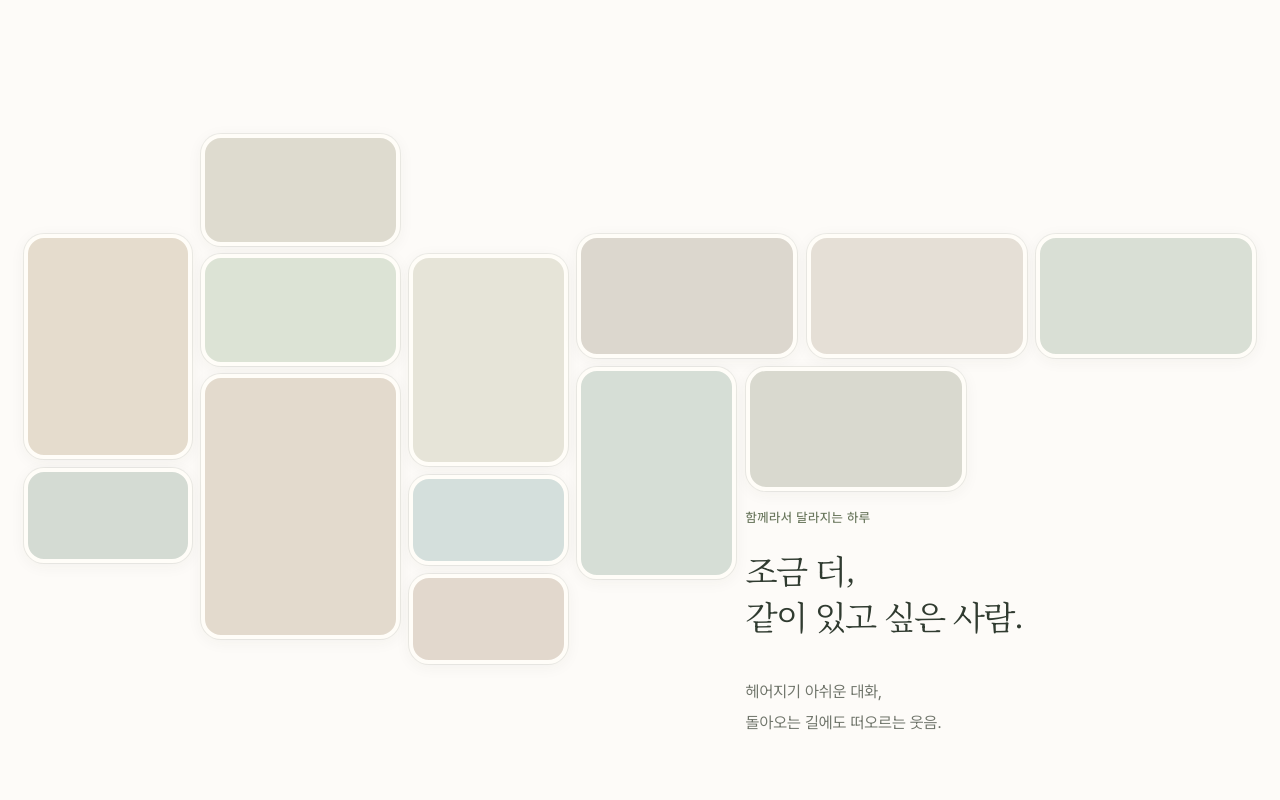
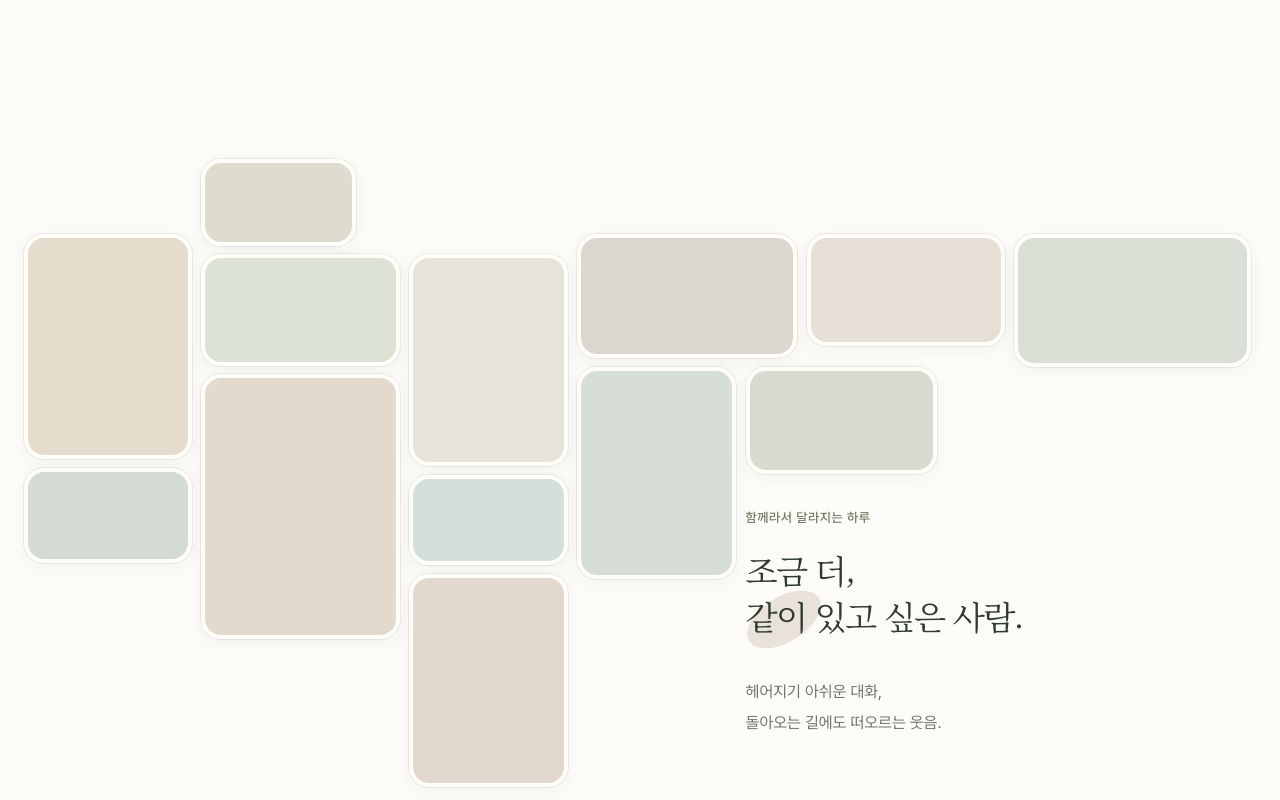
Before and after one commit to JAVECompany/jave-website, a Next.js app: page /tilde in a window 1280 px wide. Shown: the part 1320-2120 px from the top of the page. Built offline with nearby package versions, Linux system fonts and the light colour scheme.

Commit message:
[CF-Pages-Skip] style: 틸드 문구 타원과 액자 비율 조정

```diff
--- /dev/null
+++ b/src/app/tilde/_components/stories/StoryAccentText.tsx
@@ -0,0 +1,27 @@
+import type { StoryTextAccent } from "../../_types/story-copy";
+
+type StoryAccentTextProps = {
+    text: string;
+    accent?: StoryTextAccent;
+};
+
+export default function StoryAccentText({ text, accent }: StoryAccentTextProps) {
+    if (!accent) return text;
+
+    const start = text.indexOf(accent.text);
+    if (start === -1) return text;
+
+    return (
+        <>
+            {text.slice(0, start)}
+            <span className="relative inline-block">
+                <span
+                    aria-hidden="true"
+                    className={`pointer-events-none absolute -z-10 rounded-[50%] ${accent.className}`}
+                />
+                {accent.text}
+            </span>
+            {text.slice(start + accent.text.length)}
+        </>
+    );
+}
--- a/src/app/tilde/_components/stories/StoryCopy.tsx
+++ b/src/app/tilde/_components/stories/StoryCopy.tsx
@@ -1,8 +1,8 @@
-type StoryCopyProps = {
+import type { StoryCopyContent } from "../../_types/story-copy";
+import StoryAccentText from "./StoryAccentText";
+
+type StoryCopyProps = StoryCopyContent & {
     id: string;
-    eyebrow: string;
-    title: string;
-    description: string;
     titleClassName?: string;
 };
 
@@ -11,21 +11,31 @@ export default function StoryCopy({
     eyebrow,
     title,
     description,
+    accent,
     titleClassName = "text-[clamp(2rem,3.7vw,4.5rem)]",
 }: StoryCopyProps) {
     return (
-        <div className="min-w-0 text-[#303b30]">
+        <div className="relative isolate min-w-0 text-[#303b30]">
             <p className="text-xs leading-relaxed font-medium tracking-[.04em] text-[#6b785e] sm:text-[13px]">
-                {eyebrow}
+                <StoryAccentText
+                    text={eyebrow}
+                    accent={accent?.target === "eyebrow" ? accent : undefined}
+                />
             </p>
             <h2
                 id={id}
                 className={`mt-5 font-['Noto_Serif_KR',serif] leading-[1.38] font-normal tracking-[-.055em] whitespace-pre-line break-keep ${titleClassName}`}
             >
-                {title}
+                <StoryAccentText
+                    text={title}
+                    accent={accent?.target === "title" ? accent : undefined}
+                />
             </h2>
             <p className="mt-7 max-w-[29em] text-sm leading-[1.95] whitespace-pre-line break-keep text-[#70756b] sm:text-base lg:mt-9">
-                {description}
+                <StoryAccentText
+                    text={description}
+                    accent={accent?.target === "description" ? accent : undefined}
+                />
             </p>
         </div>
     );
--- a/src/app/tilde/_data/conversation-gallery.ts
+++ b/src/app/tilde/_data/conversation-gallery.ts
@@ -1,7 +1,7 @@
 import { storyPhotos } from "./stories";
 
 // A full-width gallery with a free area below the right-hand frames for the story copy.
-export const conversationGalleryCanvas = { width: 1354, height: 582.4375 };
+export const conversationGalleryCanvas = { width: 1354, height: 2152 / 3 };
 
 export const conversationGalleryFrames = [
     {
@@ -14,8 +14,8 @@ export const conversationGalleryFrames = [
     {
         photo: storyPhotos.conversationLittleMoment,
         x: 195,
-        y: 0,
-        width: 218,
+        y: 27,
+        width: 170,
         className: "aspect-video bg-[#dedbcf]",
     },
     {
@@ -51,7 +51,7 @@ export const conversationGalleryFrames = [
         x: 423,
         y: 484,
         width: 175,
-        className: "aspect-video bg-[#e2d8cd]",
+        className: "aspect-[3/4] bg-[#e2d8cd]",
     },
     {
         photo: storyPhotos.conversationWindow,
@@ -71,14 +71,14 @@ export const conversationGalleryFrames = [
         photo: storyPhotos.conversationMoment,
         x: 860,
         y: 110,
-        width: 242,
+        width: 218,
         className: "aspect-video bg-[#e5dfd6]",
     },
     {
         photo: storyPhotos.conversationNewMemory,
-        x: 1112,
+        x: 1088,
         y: 110,
-        width: 242,
+        width: 260,
         className: "aspect-video bg-[#d9dfd5]",
     },
     {
@@ -92,7 +92,7 @@ export const conversationGalleryFrames = [
         photo: storyPhotos.conversationEvening,
         x: 793,
         y: 256,
-        width: 242,
+        width: 210,
         className: "aspect-video bg-[#d9d9cf]",
     },
 ];
--- a/src/app/tilde/_data/stories.ts
+++ b/src/app/tilde/_data/stories.ts
@@ -1,3 +1,5 @@
+import type { StoryCopyContent } from "../_types/story-copy";
+
 export type StoryPhotoAsset = {
     src: string | null;
     alt: string;
@@ -7,21 +9,37 @@ export const conversationStory = {
     eyebrow: "함께라서 달라지는 하루",
     title: "조금 더,\n같이 있고 싶은 사람.",
     description: "헤어지기 아쉬운 대화,\n돌아오는 길에도 떠오르는 웃음.",
-};
+    accent: {
+        target: "title",
+        text: "같이",
+        className:
+            "top-[.08em] -left-[.08em] h-[1.35em] w-[2.45em] -rotate-[32deg] bg-[#e2d8cd]/70",
+    },
+} satisfies StoryCopyContent;
 
 export const todayStory = {
     eyebrow: "오늘을 함께하는 사람들",
     title: "오늘,\n같이 할까요?",
     description:
         "문득 걷고 싶은 저녁, 가볍게 나누는 커피 한 잔.\n시간이 맞는 사람들과 오늘의 작은 약속을 만들어요.",
-};
+    accent: {
+        target: "description",
+        text: "시간이",
+        className: "top-[.25em] -left-[.15em] h-[2em] w-[5em] -rotate-[28deg] bg-[#d4dfdc]/40",
+    },
+} satisfies StoryCopyContent;
 
 export const clubsStory = {
     eyebrow: "좋아하는 것으로 이어지는 동아리",
     title: "다음 주에도,\n우리 만나요.",
     description:
         "같은 취미로 모여, 함께하는 시간이 쌓이면.\n좋아하는 일 곁에 좋아하는 사람들이 남아요.",
-};
+    accent: {
+        target: "eyebrow",
+        text: "동아리",
+        className: "-top-[.55em] -left-[.35em] h-[2.8em] w-[3.8em] -rotate-[34deg] bg-[#d7cabb]/65",
+    },
+} satisfies StoryCopyContent;
 
 export const storyPhotos = {
     conversation: { src: null, alt: "카페에서 편안하게 대화하는 두 사람" },
--- /dev/null
+++ b/src/app/tilde/_types/story-copy.ts
@@ -0,0 +1,12 @@
+export type StoryTextAccent = {
+    target: "eyebrow" | "title" | "description";
+    text: string;
+    className: string;
+};
+
+export type StoryCopyContent = {
+    eyebrow: string;
+    title: string;
+    description: string;
+    accent?: StoryTextAccent;
+};
```
Also changed, not shown: 2 other files (tests, documents, lock files or other folders).
